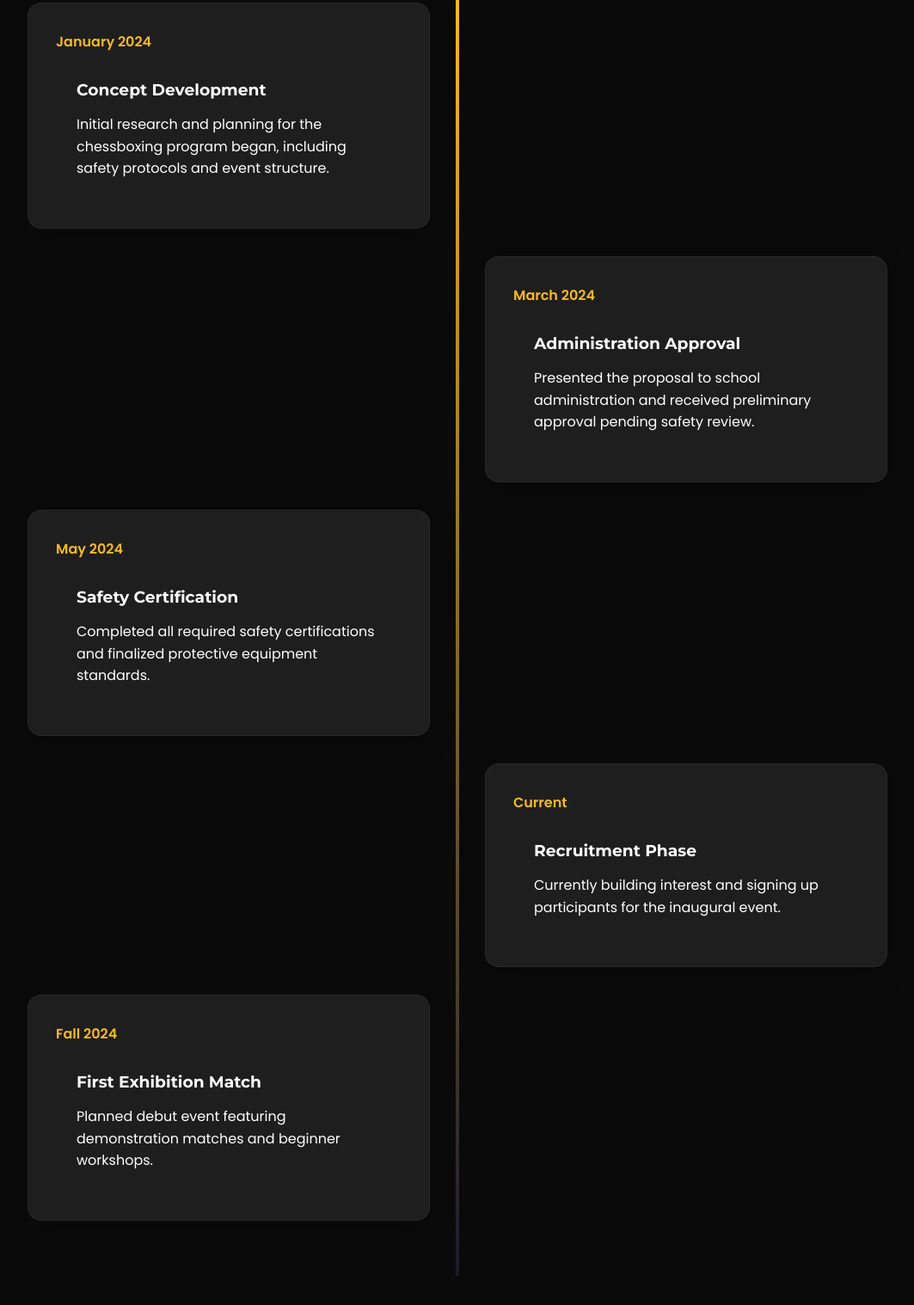
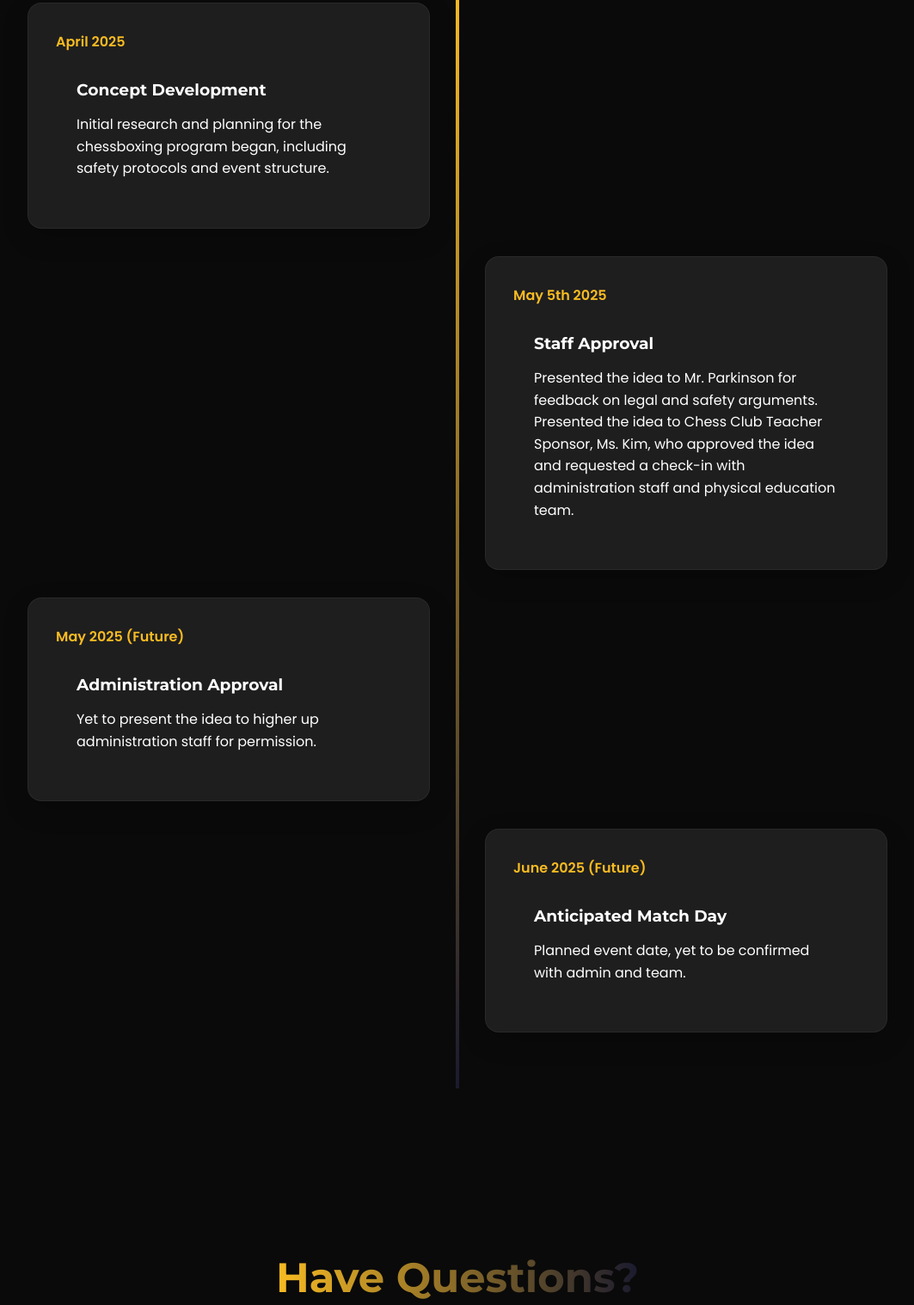
Before and after one commit to ZugzwangChessClub/ChessBoxing, a plain HTML site: page index.html in a window 1280 px wide. Shown: the part 5705-7223 px from the top of the page at 86% size, without its empty margins (108-1171 px from the left). Drawn offline with Linux system fonts and the light colour scheme.

Commit message:
Updated favicon icon and updated timeline

```diff
--- a/index.html
+++ b/index.html
@@ -4,6 +4,7 @@
     <meta charset="UTF-8">
     <meta name="viewport" content="width=device-width, initial-scale=1.0">
     <title>Port Credit Chessboxing | Mind & Fist Initiative</title>
+    <link href="ZugzwangIcon.png" rel="shortcut icon" type="image/x-icon" />
     <link href="https://fonts.googleapis.com/css2?family=Poppins:wght@300;400;500;600;700&display=swap" rel="stylesheet">
     <link href="https://fonts.googleapis.com/css2?family=Montserrat:wght@700;900&display=swap" rel="stylesheet">
     <link rel="stylesheet" href="https://cdnjs.cloudflare.com/ajax/libs/font-awesome/6.4.2/css/all.min.css">
@@ -709,48 +710,35 @@
 
             <div class="timeline-container">
                 <div class="timeline">
-                    <!-- Timeline Item 1 -->
                     <div class="timeline-item card-3d glow">
-                        <div class="timeline-date">January 2024</div>
+                        <div class="timeline-date">April 2025</div>
                         <div class="timeline-content">
                             <h3>Concept Development</h3>
                             <p>Initial research and planning for the chessboxing program began, including safety protocols and event structure.</p>
                         </div>
                     </div>
 
-                    <!-- Timeline Item 2 -->
                     <div class="timeline-item card-3d glow">
-                        <div class="timeline-date">March 2024</div>
+                        <div class="timeline-date">May 5th 2025</div>
                         <div class="timeline-content">
-                            <h3>Administration Approval</h3>
-                            <p>Presented the proposal to school administration and received preliminary approval pending safety review.</p>
+                            <h3>Staff Approval</h3>
+                            <p>Presented the idea to Mr. Parkinson for feedback on legal and safety arguments. Presented the idea to Chess Club Teacher Sponsor, Ms. Kim, who approved the idea and requested a check-in with administration staff and physical education team.</p>
                         </div>
                     </div>
 
-                    <!-- Timeline Item 3 -->
                     <div class="timeline-item card-3d glow">
-                        <div class="timeline-date">May 2024</div>
+                        <div class="timeline-date">May 2025 (Future)</div>
                         <div class="timeline-content">
-                            <h3>Safety Certification</h3>
-                            <p>Completed all required safety certifications and finalized protective equipment standards.</p>
+                            <h3>Administration Approval</h3>
+                            <p>Yet to present the idea to higher up administration staff for permission.</p>
                         </div>
                     </div>
 
-                    <!-- Timeline Item 4 -->
                     <div class="timeline-item card-3d glow">
-                        <div class="timeline-date">Current</div>
+                        <div class="timeline-date">June 2025 (Future)</div>
                         <div class="timeline-content">
-                            <h3>Recruitment Phase</h3>
-                            <p>Currently building interest and signing up participants for the inaugural event.</p>
-                        </div>
-                    </div>
-
-                    <!-- Timeline Item 5 -->
-                    <div class="timeline-item card-3d glow">
-                        <div class="timeline-date">Fall 2024</div>
-                        <div class="timeline-content">
-                            <h3>First Exhibition Match</h3>
-                            <p>Planned debut event featuring demonstration matches and beginner workshops.</p>
+                            <h3>Anticipated Match Day</h3>
+                            <p>Planned event date, yet to be confirmed with admin and team.</p>
                         </div>
                     </div>
                 </div>
```
Also changed, not shown: ZugzwangIcon.png (added).
